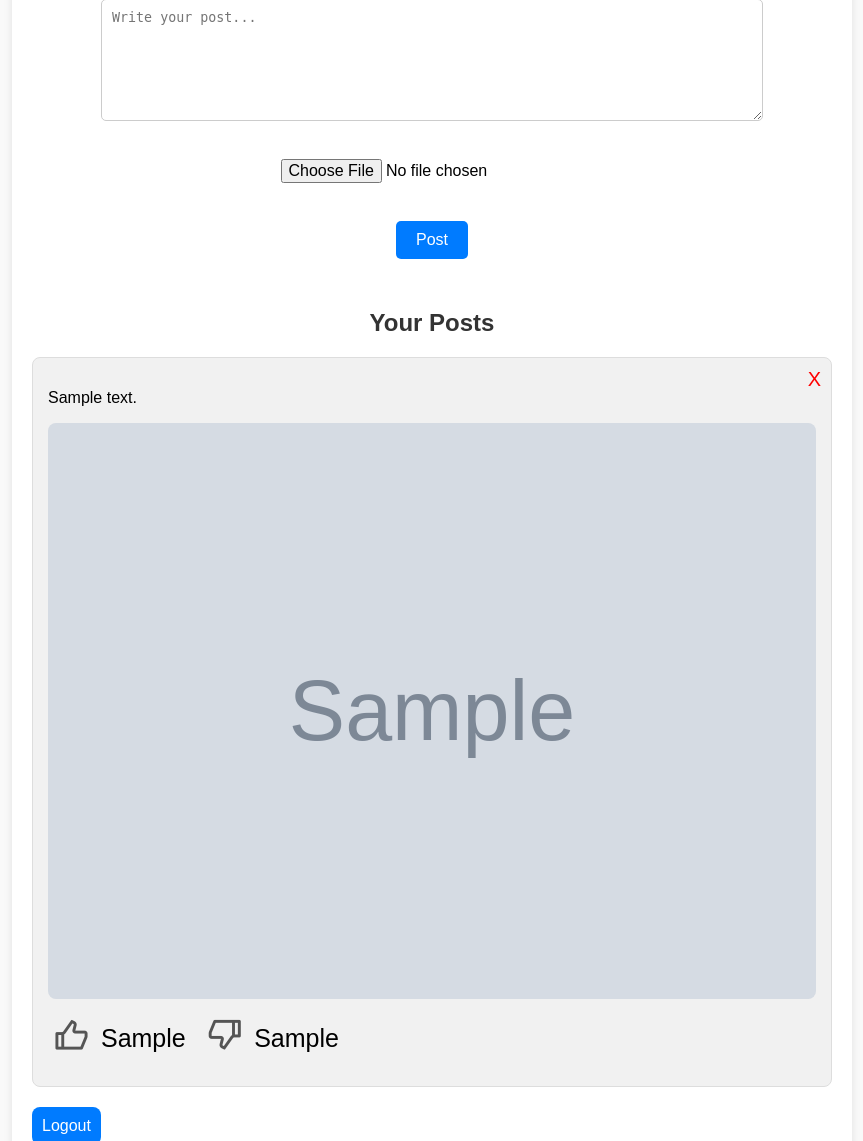
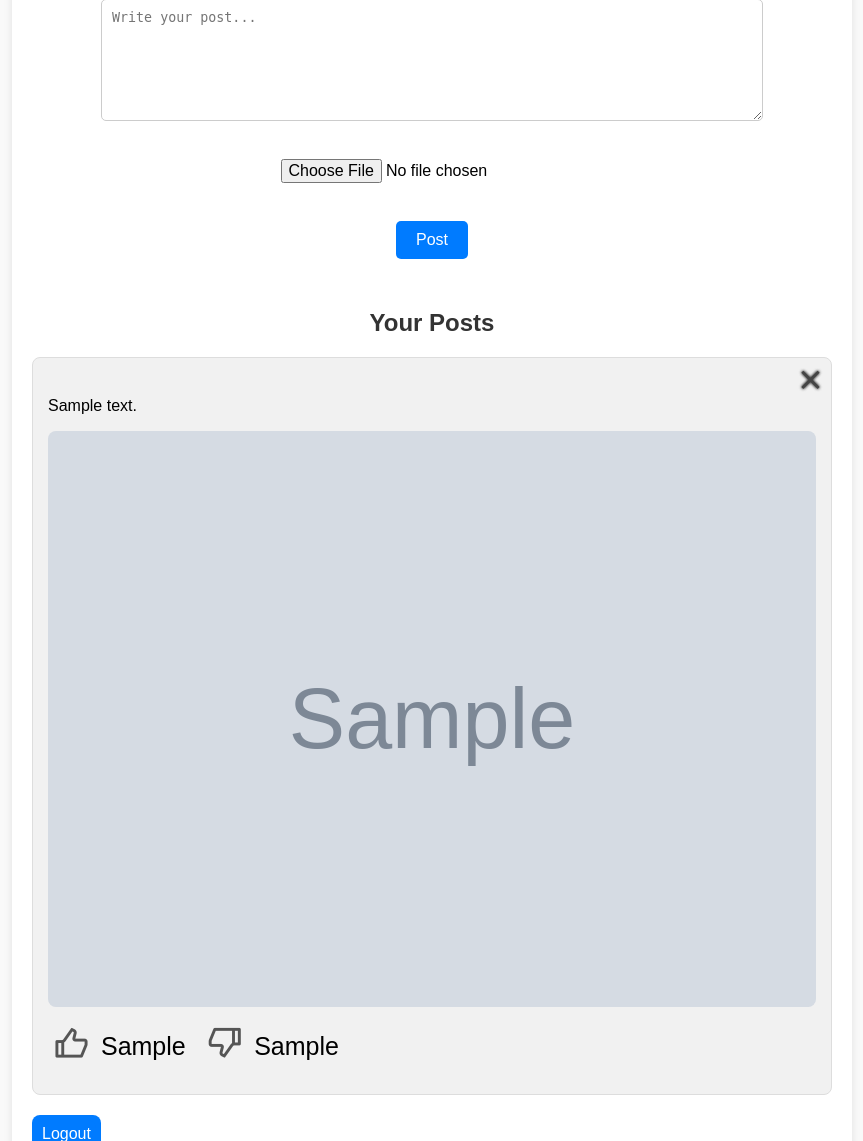
Before and after one commit to ankit8362/social_media_project, a PHP site: page /pages/profile.php in a window 1280 px wide. Shown: the part 470-1611 px from the top of the page, without its empty margins (208-1071 px from the left). Run offline with PHP 8.4, Linux system fonts and the light colour scheme; the visitor is signed in with stand-in values (Sample User, id 1); tables that the repository leaves empty or names only in its code hold one stand-in row (values such as "Sample post"); grey boxes marked "Sample" are stand-in pictures; some libraries are stand-ins or nearby versions.

Commit message:
Delete-Post-CSS

```diff
--- a/css/profile.css
+++ b/css/profile.css
@@ -126,15 +126,21 @@ h1, h2 {
     position: absolute;
     top: 10px;
     right: 10px;
-    font-size: 20px;
-    color: red;
+    font-size: 22px;
+    font-weight: bold;
+    color: #444444;
     text-decoration: none;
     background-color: transparent;
     border: none;
+    text-shadow: 0 0 3px #444444, 0 0 3px #444444;
+    transition: font-size 0.3s ease;
+
 }
 
 .delete-btn:hover {
     cursor: pointer;
+    font-size: 28px;
+    text-shadow: 0 0 5px #444444, 0 0 8px #444444;
 }
 .user-posts img {
     width: 100%; /* Makes the image take the full width of its container */
@@ -159,3 +165,6 @@ h1, h2 {
 .logout:hover {
     background-color: #0056b3;
 }
+.description{
+    padding-top: 8px;
+}
--- a/pages/profile.php
+++ b/pages/profile.php
@@ -37,6 +37,8 @@ if ($user === null) {
     <link rel="stylesheet" href="https://cdnjs.cloudflare.com/ajax/libs/remixicon/3.2.0/remixicon.css">
     <!-- Font Awesome CDN for Icons -->
 <link rel="stylesheet" href="https://cdnjs.cloudflare.com/ajax/libs/font-awesome/6.5.1/css/all.min.css">
+<link href="https://cdn.jsdelivr.net/npm/remixicon/fonts/remixicon.css" rel="stylesheet">
+
 
     <!-- <link rel="stylesheet" href="../assets/js/profile.js"> -->
     <script>
@@ -112,8 +114,8 @@ if ($user === null) {
 
             while ($post = $post_result->fetch_assoc()) {
                 echo '<div class="post">';
-                echo '<a href="javascript:void(0);" onclick="confirmDelete(' . $post['id'] . ');" class="delete-btn">X</a>';
-                echo '<p>' . htmlspecialchars($post['description']) . '</p>';
+                echo '<a href="javascript:void(0);" onclick="confirmDelete(' . $post['id'] . ');" class="delete-btn"><i class="ri-close-large-line"></i></a>';
+                echo '<p class="description">' . htmlspecialchars($post['description']) . '</p>';
                 if ($post['image']) {
                     echo '<img src="../images/' . htmlspecialchars($post['image']) . '" alt="Post Image">';
                 }
```
